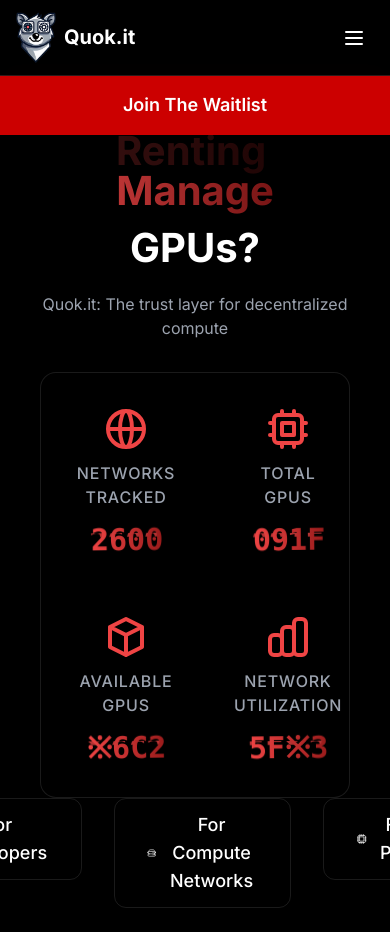
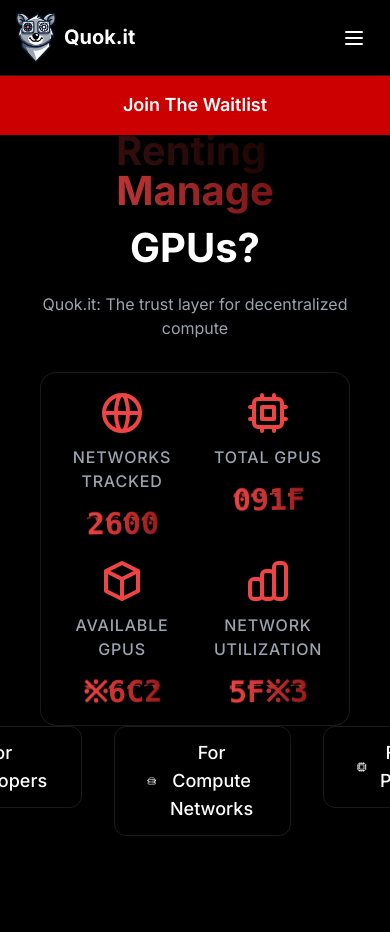
Before and after one commit to aabdel0181/quok.it, a Next.js app in the folder soc/: page / in a window 390 px wide. After the commit the page ends 908 px from the top, so only its background shows below. Built offline with nearby package versions, Linux system fonts and the light colour scheme.

Commit message:
switch to 2 cols on mobile for data

```diff
--- a/soc/src/app/components/HomeView.tsx
+++ b/soc/src/app/components/HomeView.tsx
@@ -122,31 +122,31 @@ const HomeView = ({ data }: HomeViewProps) => {
           transition={{ duration: 0.8, delay: 0.6 }}
           className="w-full max-w-7xl mx-auto mt-8 md:mt-16 px-4"
         >
-          <div className="bg-black/40 backdrop-blur-sm border border-white/10 rounded-2xl p-4 md:p-10 overflow-x-auto">
-            <div className="grid grid-cols-2 md:grid-cols-4 gap-6 md:gap-8 min-w-[300px]">
-              {/* Responsive metric cards */}
-              <div className="flex flex-col items-center p-4">
+          <div className="bg-black/40 backdrop-blur-sm border border-white/10 rounded-2xl p-4 md:p-10">
+            <div className="grid grid-cols-2 md:grid-cols-4 gap-4 md:gap-8">
+              {/* Each metric in a responsive grid */}
+              <div className="flex flex-col items-center">
                 <MetricCounter
                   label="Networks Tracked"
                   metricType="networks"
                   isGlitching={globalGlitch}
                 />
               </div>
-              <div className="flex flex-col items-center p-4">
+              <div className="flex flex-col items-center">
                 <MetricCounter
                   label="Total GPUs"
                   metricType="total"
                   isGlitching={globalGlitch}
                 />
               </div>
-              <div className="flex flex-col items-center p-4">
+              <div className="flex flex-col items-center">
                 <MetricCounter
                   label="Available GPUs"
                   metricType="available"
                   isGlitching={globalGlitch}
                 />
               </div>
-              <div className="flex flex-col items-center p-4">
+              <div className="flex flex-col items-center">
                 <MetricCounter
                   label="Network Utilization"
                   metricType="utilization"
```
